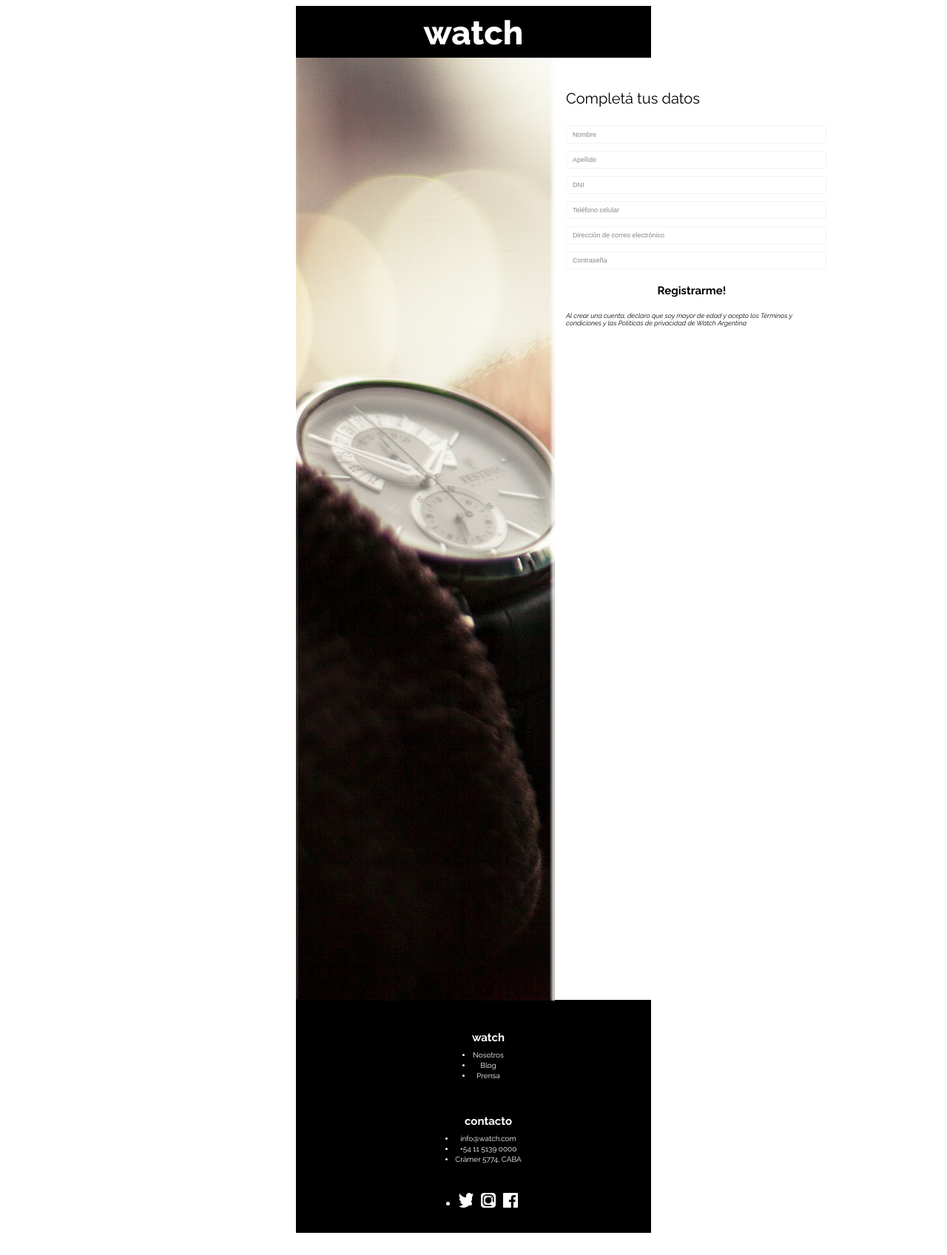
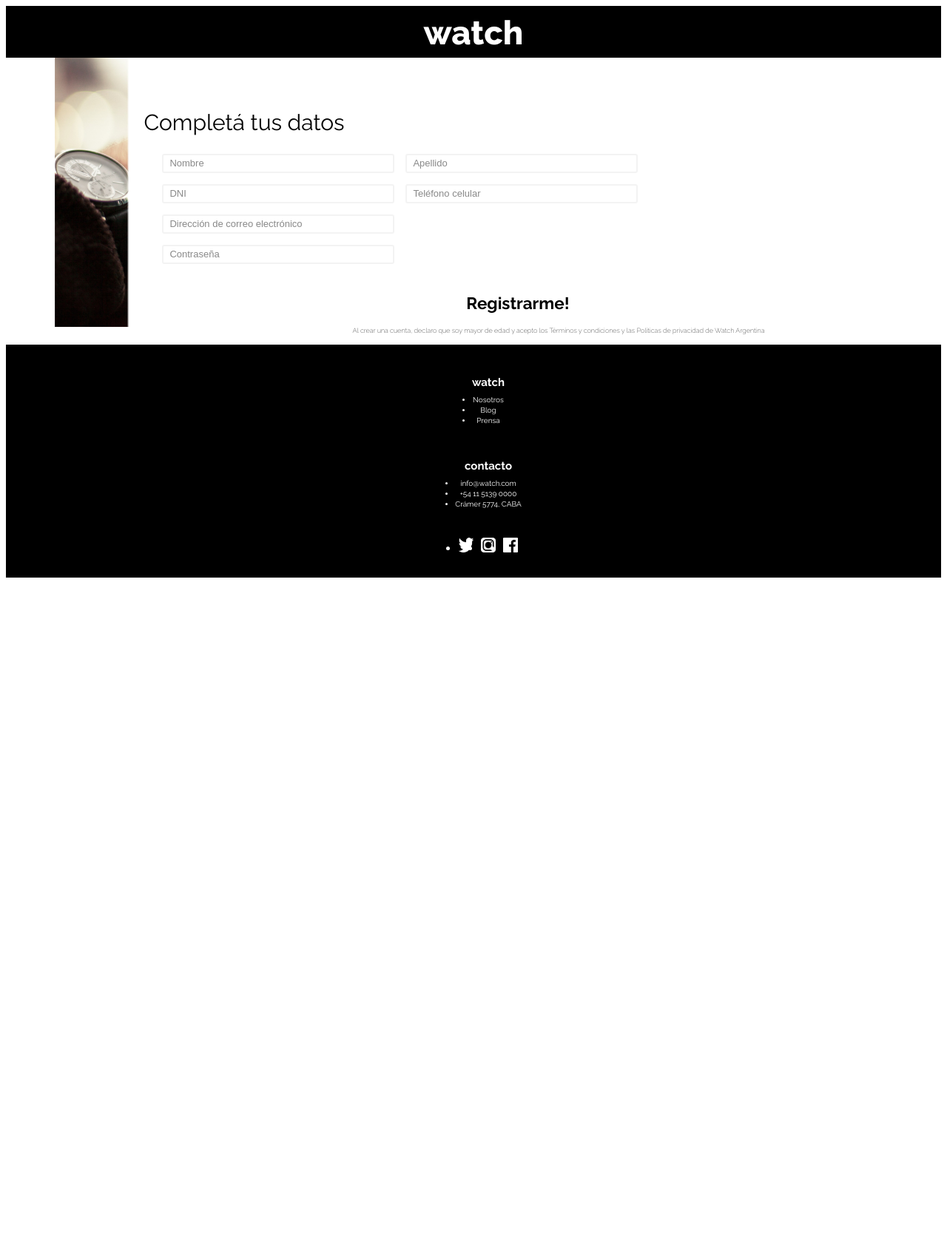
Before and after one commit to HarrySanti/dh, a PHP site: page /register.html in a window 1280 px wide. Shown: the whole page at 74% size. After the commit the page ends 781 px from the top, so only its background shows below. Run offline with PHP 8.4, Linux system fonts and the light colour scheme; some libraries are stand-ins or nearby versions.

Commit message:
Add files via upload

```diff
--- /dev/null
+++ b/css/desktop_register.css
@@ -0,0 +1,91 @@
+/*CSS GENERAL*/
+
+@media (min-width: 992px) {
+
+  .contenedor_general {
+    margin: 0px auto;
+    width: 100%;
+  }
+  /*CUERPO*/
+
+  .cuerpo{
+    display: flex;
+    justify-content: center;
+  }
+
+  /* foto */
+
+  .foto_register img {
+    width: 100px;
+  }
+
+  /* seccion_formulario*/
+
+  .seccion_formulario{
+    margin-left: 20px;
+    margin-top: 50px;
+    width: 80%;
+  }
+
+  .seccion_formulario h1{
+    font-size: 30px;
+    font-weight: 400;
+    margin-bottom: 25px;
+  }
+
+  /*formulario*/
+
+
+  .formulario {
+    width: 100%;
+    margin-bottom: 25px;
+    margin-left: 25px;
+
+
+  }
+
+
+  .formulario form{
+    display: flex;
+    flex-direction: column;
+  }
+  .formulario form .row{
+    display: flex;
+    justify-content: flex-start;
+    width: 800px;
+  }
+
+  .form1 {
+    width: 300px;
+    font-size: 13px;
+    font-weight: 100;
+    font-style: normal;
+    line-height: 20px;
+    opacity: 0.85;
+    border: 2px solid #f1f1f1;
+    border-radius: 3px;
+    margin-bottom: 15px;
+    margin-right: 15px;
+    padding-left: 8px;
+  }
+
+  .registrarme{
+    font-size:15px;
+    color:black;
+    text-align: center;
+  }
+
+  p{
+    font-size: 9px;
+    font-weight: 200;
+    font-style: normal;
+    opacity: 0.85;
+    text-align: center;
+    margin-top: 5px;
+    margin-left:55px;
+    width: 100%;
+  }
+
+
+
+}
--- a/css/mobile_register.css
+++ b/css/mobile_register.css
@@ -1,3 +1,5 @@
+/*CSS GENERAL*/
+
 body {
   font-family: 'Raleway', sans-serif;
 }
@@ -15,15 +17,16 @@ a:hover {
   width: 480px;
 }
 
+
 /*HEADER*/
 
+/*header*/
 header {
   display: flex;
   justify-content: center;
   background-color: black;
   height: 70px;
 }
-
 
 header h1 {
   font-size: 45px;
@@ -33,43 +36,43 @@ header h1 {
 }
 
 
-
 /*CUERPO*/
 
 .cuerpo{
   display: flex;
-  align-content: flex-start;
+  justify-content: flex-start;
 }
-
 
 /* foto */
 
-.foto_signin img {
+.foto_register img {
   width: 100px;
 }
 
-/* SECCION FORMULARIO*/
+/* seccion_formulario*/
 
 .seccion_formulario{
-  margin-left: 15px;
-  margin-top: 30px;
+  margin-left: 20px;
+  margin-top: 50px;
 }
 
-/*SIGNIN*/
 .seccion_formulario h1{
   font-size: 20px;
   font-weight: 400;
   margin-bottom: 25px;
+  width: 80%;
 }
 
-/*Formulario*/
+/*formulario*/
+
+
 .formulario {
-  width: 340px;
+  width: 100% ;
   margin-bottom: 15px;
 }
 
 .form1 {
-  width: 340px;
+  width: 100%;
   font-size: 9px;
   font-weight: 100;
   font-style: normal;
@@ -81,63 +84,22 @@ header h1 {
   padding-left: 8px;
 }
 
-/*Botones de recordarme+olvide contraseña*/
-.botones{
-  display: inline-block;
-  position: relative;
-  width:340px;
-  margin-bottom: 40px;
-}
-
-.recordarme_box {
-  font-size: 10px;
-  font-style: italic;
-  position: absolute;
-  left: 5px;
-}
-.recordarme_box label{
-  font-size: 10px;
-}
-
-.olvidar{
-  font-size: 10px;
-  position: absolute;
-  top: 8px;
-  right: 0px;
-}
-
-/*Boton de ingresar*/
-/* .ingresar{
+.registrarme{
   font-size:15px;
   color:black;
   text-align: center;
-  font-weight: 700;
-}*/
-
-.registrarme h2{
-  font-size:15px;
-  color:black;
-  text-align: center;
-  font-weight: 700;
-  margin-top: -5px;
 }
 
-hr {
-  width: 120px;
-  background-color: black;
-  height: 1px;
-  margin-top: 4px;
+p{
+  width: 200px;
+  font-size: 9px;
+  font-weight: 200;
+  font-style: normal;
+  opacity: 0.85;
+  text-align: center;
+  margin-top: 5px;
+  margin-left:55px;
 }
-
-p {
-  font-size: 9px;
-  font-style: italic;
-  width: 320px;
-  margin-top: 20px;
-  margin-bottom: 20px;
-}
-
-
 
 
 /*ACA EMPIEZA EL CSS DEL FOOTER*/
@@ -145,8 +107,8 @@ p {
 footer {
 	background: black;
 	color: white;
+  margin-top: 5px;
 	width: 100%;
-  margin-top: -5px;
 }
 footer .watch {
 	display: flex;
```
